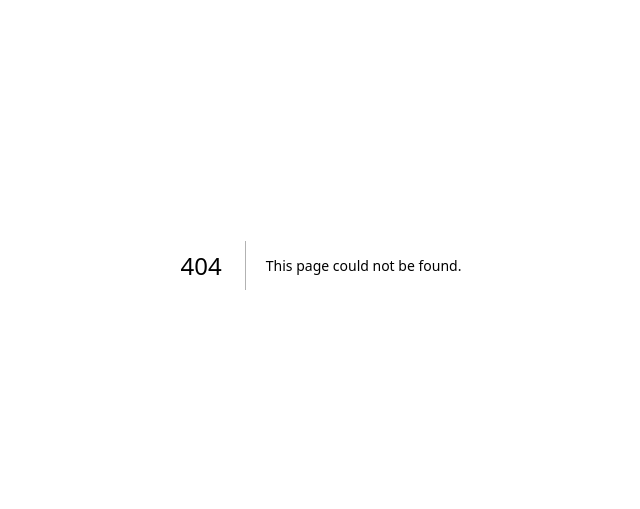
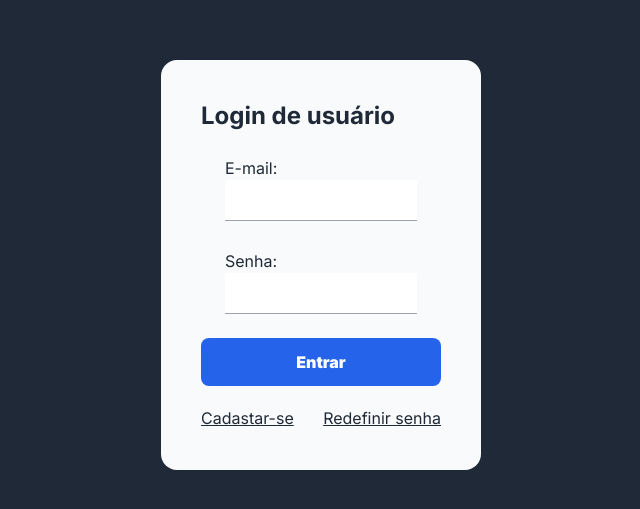
Before and after one commit to mateushilariodias/tg-nos-social-front-end, a Next.js app in the folder client/: page /loginUser in a window 1280 px wide. Before the commit this address had no page. Shown: the part 135-644 px from the top of the page, without its empty margins (319-959 px from the left). Built offline with nearby package versions, Linux system fonts and the light colour scheme.

Commit message:
builds user login page

```diff
--- /dev/null
+++ b/client/src/app/(auth)/layout.tsx
@@ -0,0 +1,10 @@
+function AuthPage({ children }: { children: React.ReactNode }) {
+    return (
+        <main className="flex flex-col min-h-screen items-center justify-center bg-gray-800">
+            <form action="" className="flex flex-col bg-gray-50 py-10 px-10 rounded-2xl gap-5 text-gray-800 w-full lg:w-1/4">
+                {children}
+            </form>
+        </main>
+    );
+}
+export default AuthPage;
--- /dev/null
+++ b/client/src/app/(auth)/loginUser/page.tsx
@@ -0,0 +1,26 @@
+"use client";
+
+import AuthInput from "@/components/common/AuthInput";
+import Link from "next/link";
+import { useState } from "react";
+
+function LoginUser() {
+    const [emailUser, setEmailUser] = useState("");
+    const [passwordUser, setPasswordUser] = useState("");
+
+    return (
+        <>
+            <h1 className="font-bold text-2xl">Login de usuário</h1>
+            <AuthInput newState={setEmailUser} htmlForAndNameAndId="emailUser" label="E-mail:" type="email"></AuthInput>
+            <AuthInput newState={setPasswordUser} htmlForAndNameAndId="passwordUser" label="Senha:" type="password"></AuthInput>
+            <button className="bg-blue-600 hover:bg-blue-800 py-3 font-bold text-white rounded-lg">
+                <strong>Entrar</strong>
+            </button>
+            <div className="flex justify-between">
+                <Link href="/registerUser"><span className="text-left underline">Cadastar-se</span></Link>
+                <Link href="/resetUserPassword"><span className="text-right underline">Redefinir senha</span></Link>
+            </div>
+        </>
+    )
+}
+export default LoginUser;
--- /dev/null
+++ b/client/src/components/common/AuthInput.tsx
@@ -0,0 +1,22 @@
+interface AuthInputProps {
+    newState: (state: string) => void,
+    label: string,
+    type: string,
+    htmlForAndNameAndId: string
+}
+
+function AuthInput(props: AuthInputProps) {
+    return (
+        <div className="flex flex-col items-start justify-between w-full px-6 py-1">
+            <label htmlFor={props.htmlForAndNameAndId}>{props.label}</label>
+            <input
+                type={props.type}
+                name={props.htmlForAndNameAndId}
+                id={props.htmlForAndNameAndId}
+                required
+                onChange={(e) => props.newState(e.currentTarget.value)}
+                className="py-2 px-3 border-gray-400 border-b w-full focus-visible:border-gray-600 focus-visible:border-b focus-visible:outline-none" />
+        </div>
+    );
+}
+export default AuthInput;
--- a/client/src/components/homepage/header.tsx
+++ b/client/src/components/homepage/header.tsx
@@ -2,15 +2,13 @@ import Link from "next/link";
 
 function Header() {
     return (
-        <header className="fixed z-10 w-full bg-slate-100 flex justify-between items-center py-5 px-72">
-            <div>
-                <Link className="font-bold text-sky-600 lg:text-5xl" href="#">Nós Social</Link>
-            </div>
-                <div className="hidden lg:flex lg:gap-5 items-center font-bold text-white text-xl">
-                <Link href="/loginUser" className="bg-blue-600 hover:bg-blue-800 py-3 px-5 rounded-lg">
+        <header className="fixed z-10 w-full bg-white flex justify-between items-center py-4 px-4 lg:px-72 shadow-sm">
+            <Link className="font-bold text-sky-600 text-2xl" href='/'>Nós Social</Link>
+            <div className="hidden lg:flex lg:gap-5 items-center text-gray-600">
+                <Link href="/loginUser" className="bg-blue-600 hover:bg-blue-800 py-3 px-5 font-bold text-white rounded-lg">
                     <strong>Entrar como usuário</strong>
                 </Link>
-                <Link href="/registerUser" className="bg-blue-600 hover:bg-blue-800 py-3 px-5 rounded-lg">
+                <Link href="/registerUser" className="bg-blue-600 hover:bg-blue-800 py-3 px-5 font-bold text-white rounded-lg">
                     <strong>Cadastrar-se como usuário</strong>
                 </Link>
             </div>
```
